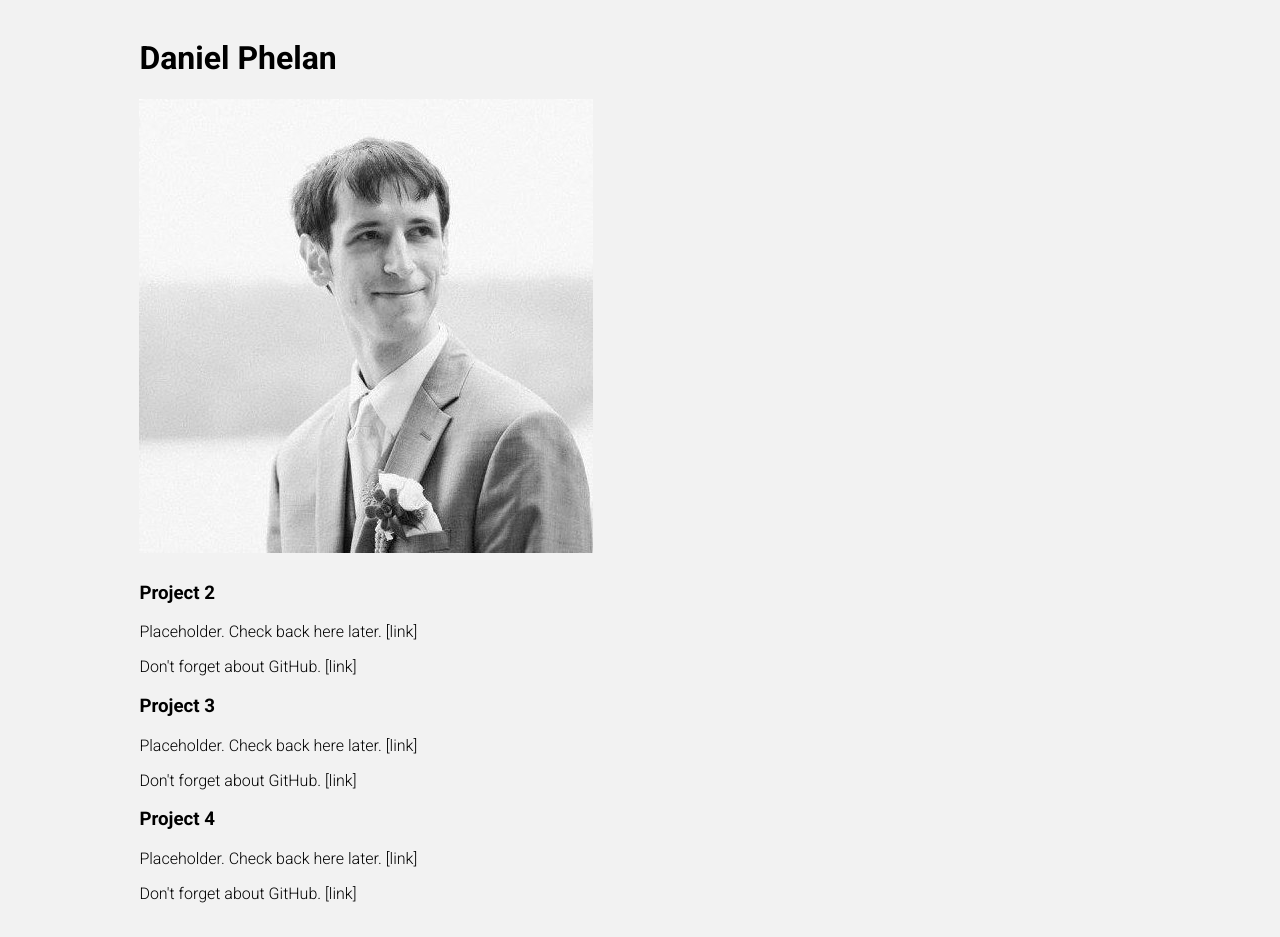
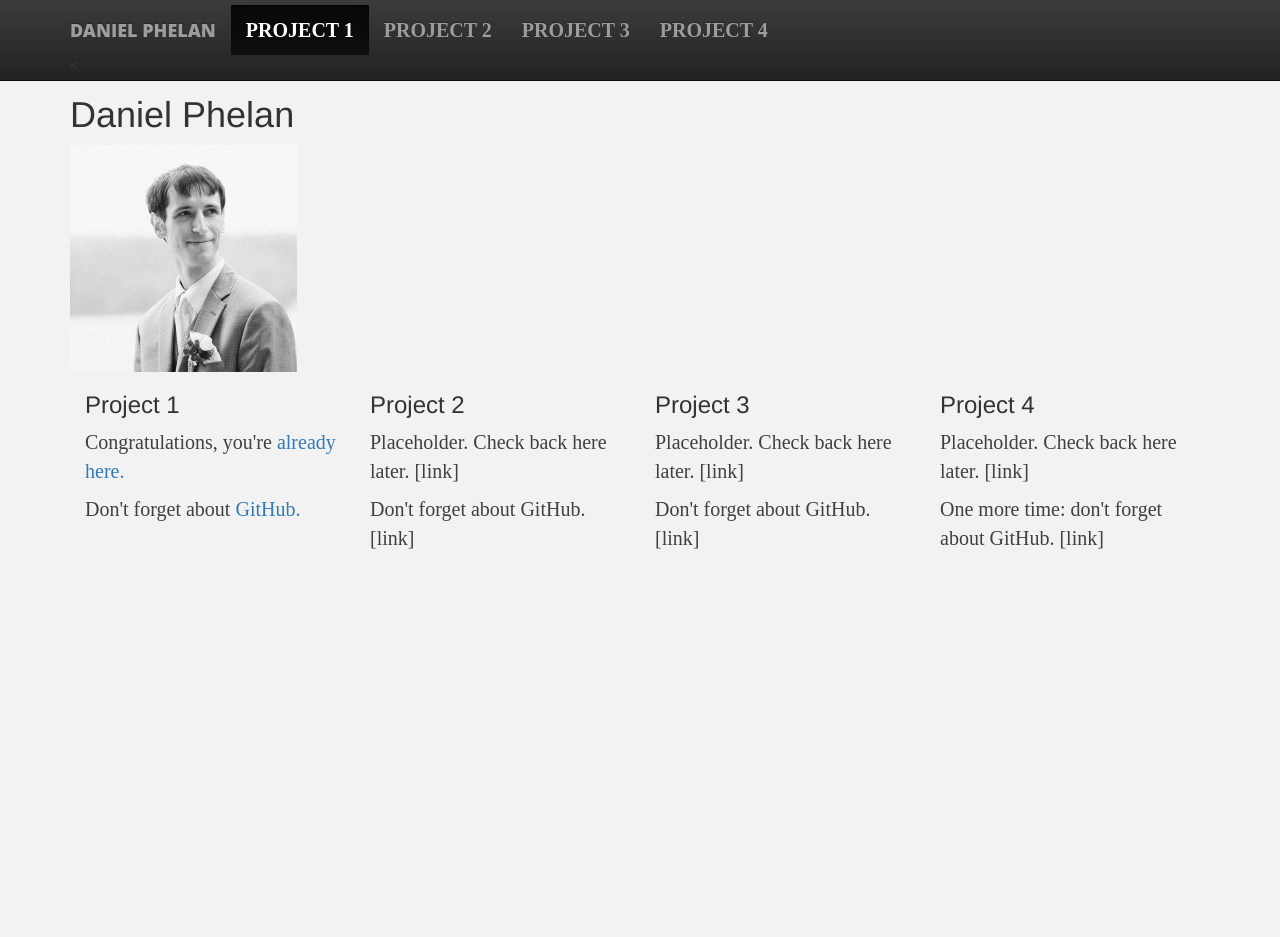
Before and after one commit to dtphelan/p1, a plain HTML site: page index.html in a window 1280 px wide. After the commit the page ends 800 px from the top, so only its background shows below. Drawn offline with nearby package versions, Linux system fonts and the light colour scheme.

Commit message:
Bootstrap styling, with the appropriate Readme changes.

```diff
--- a/css/main.css
+++ b/css/main.css
@@ -1,11 +1,34 @@
 body {
-  background-color: #f2f2f2;
+  background-color: #f2f2f2!important;
+  padding-top: 70px;
+  padding-bottom: 30px;
 }
 
-h1, h2, h3, p {
-  font-family: "Roboto";
+h1, h2, h3, li {
+  font-family: 'Open Sans', 'Helvetica Neue', Helvetica, Arial, sans-serif;
 }
 
+p, a {
+  font-family: 'Lora', 'Times New Roman', serif;
+  font-size: 20px;
+}
+
+p {
+  color: #404040;
+}
+
+a {
+  color: #a00000;
+}
+
+.navbar {
+  text-transform: uppercase;
+  font-weight: 800;
+}
+
+.navbar-brand {
+  font-family: 'Open Sans', 'Helvetica Neue', Helvetica, Arial, sans-serif;
+}
 .container {
   padding: 5px 5px 5px 5px;
   width: 80%;
@@ -13,11 +36,7 @@ h1, h2, h3, p {
 }
 
 .intro {
-  padding: 5px 5px 5px 5px;
-  margin: auto;
 }
 
-.projects {
-  padding: 5px 5px 5px 5px;
-  margin: auto;
+.project {
 }
--- a/index.html
+++ b/index.html
@@ -2,33 +2,74 @@
 <head>
   <title>Daniel Phelan - DWA15</title>
   <meta charset="utf-8">
+  <meta http-equiv="X-UA-Compatible" content="IE=edge">
   <meta name="viewport" content="width=device-width, initial-scale=1">
 
   <link href="css/main.css" rel="stylesheet">
-  <link href='https://fonts.googleapis.com/css?family=Roboto:700,300italic,300,700italic' rel='stylesheet' type='text/css'>
+
+  <!-- Outside code: Bootstrap -->
+  <link rel="stylesheet" href="https://maxcdn.bootstrapcdn.com/bootstrap/3.3.6/css/bootstrap.min.css" integrity="sha384-1q8mTJOASx8j1Au+a5WDVnPi2lkFfwwEAa8hDDdjZlpLegxhjVME1fgjWPGmkzs7" crossorigin="anonymous">
+  <link rel="stylesheet" href="https://maxcdn.bootstrapcdn.com/bootstrap/3.3.6/css/bootstrap-theme.min.css" integrity="sha384-fLW2N01lMqjakBkx3l/M9EahuwpSfeNvV63J5ezn3uZzapT0u7EYsXMjQV+0En5r" crossorigin="anonymous">
+  <script src="https://maxcdn.bootstrapcdn.com/bootstrap/3.3.6/js/bootstrap.min.js" integrity="sha384-0mSbJDEHialfmuBBQP6A4Qrprq5OVfW37PRR3j5ELqxss1yVqOtnepnHVP9aJ7xS" crossorigin="anonymous"></script>
+
 </head>
-<body>
+<body role="document">
+
+  <nav class="navbar navbar-inverse navbar-fixed-top">
+    <div class="container">
+      <div class="navbar-header">
+        <button type="button" class="navbar-toggle collapsed" data-toggle="collapse" data-target="#navbar" aria-expanded="false" aria-controls="navbar">
+          <span class="sr-only">Toggle navigation</span>
+          <span class="icon-bar"></span>
+          <span class="icon-bar"></span>
+          <span class="icon-bar"></span>
+        </button>
+        <a class="navbar-brand" href="#">Daniel Phelan</a>
+      </div>
+      <div id="navbar" class="navbar-collapse collapse">
+        <ul class="nav navbar-nav">
+          <li class="active"><a href="#">Project 1</a></li>
+          <li><a href="#">Project 2</a></li>
+          <li><a href="#">Project 3</a></li>
+          <li><a href="#">Project 4</a></li>
+        </ul>
+      </div><
+    </div>
+  </nav>
+
   <div class="container">
     <div class="intro">
       <h1>Daniel Phelan</h1>
-      <img src="images/danielphelan.jpg" alt="Daniel Phelan">
+      <img src="images/danielphelan.jpg" style="width: 227px; height: 227px;" alt="Daniel Phelan">
     </div>
 
-    <div class="projects">
+    <div class="project col-md-3 col-sm-6">
+      <h3>Project 1</h3>
+      <p>Congratulations, you're <a href="http://p1.danielphelan.me">already here.</a></p>
+      <p>Don't forget about <a href="https://github.com/dtphelan/p1">GitHub.</a></p>
+    </div>
+
+    <div class="project col-md-3 col-sm-6">
       <h3>Project 2</h3>
-      <p>Placeholder. Check back here later. [link]</p>
-      <p>Don't forget about GitHub. [link]</p>
-
-      <h3>Project 3</h3>
-      <p>Placeholder. Check back here later. [link]</p>
-      <p>Don't forget about GitHub. [link]</p>
-
-      <h3>Project 4</h3>
       <p>Placeholder. Check back here later. [link]</p>
       <p>Don't forget about GitHub. [link]</p>
     </div>
 
+    <div class="project col-md-3 col-sm-6">
+      <h3>Project 3</h3>
+      <p>Placeholder. Check back here later. [link]</p>
+      <p>Don't forget about GitHub. [link]</p>
+    </div>
+
+    <div class="project col-md-3 col-sm-6">
+      <h3>Project 4</h3>
+      <p>Placeholder. Check back here later. [link]</p>
+      <p>One more time: don't forget about GitHub. [link]</p>
+    </div>
   </div>
+
+    <!-- jQuery for Bootstrap -->
+    <script src="https://ajax.googleapis.com/ajax/libs/jquery/1.11.3/jquery.min.js"></script>
 
 </body>
 </html>
```
Also changed, not shown: 1 other file.
